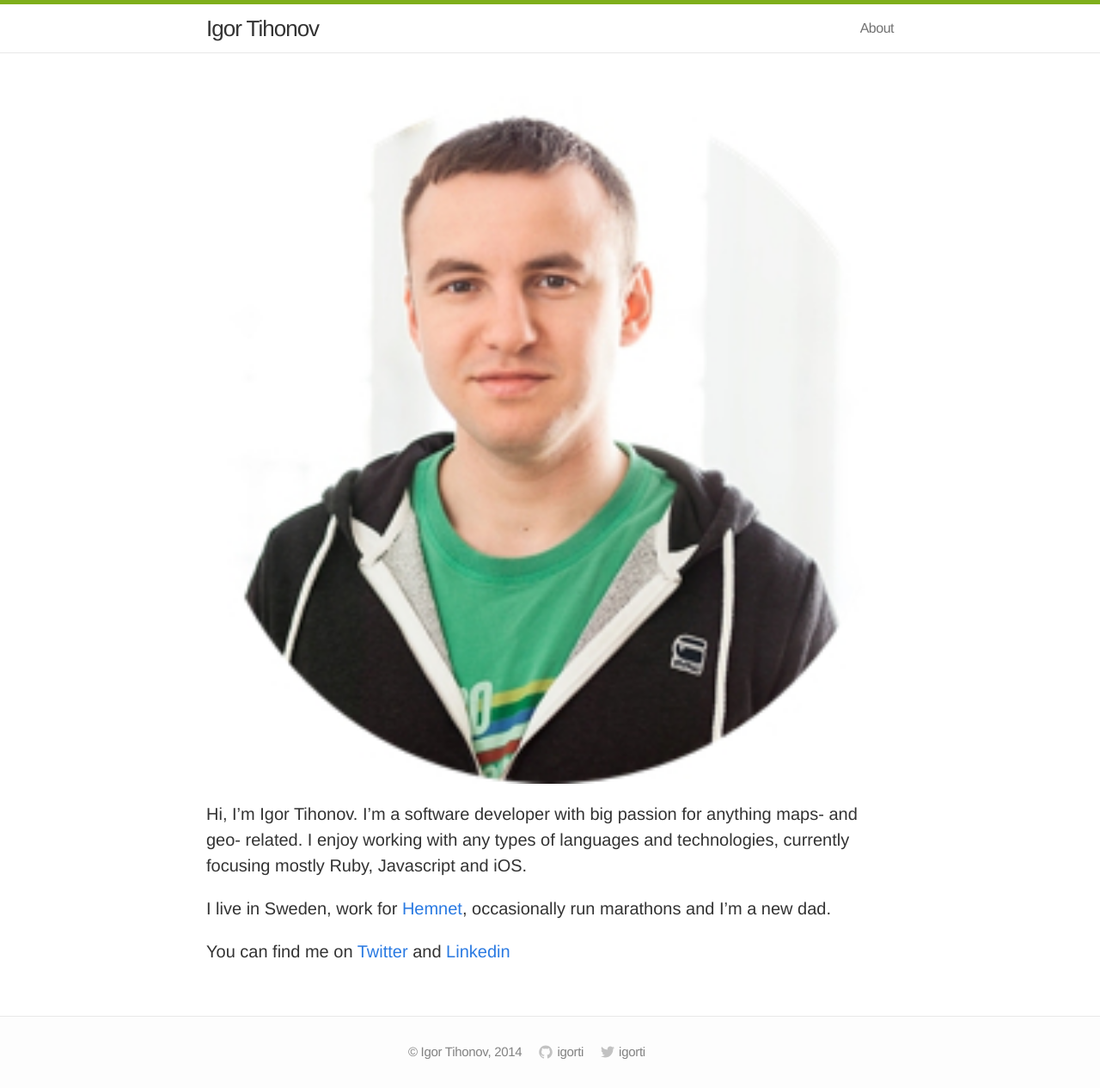
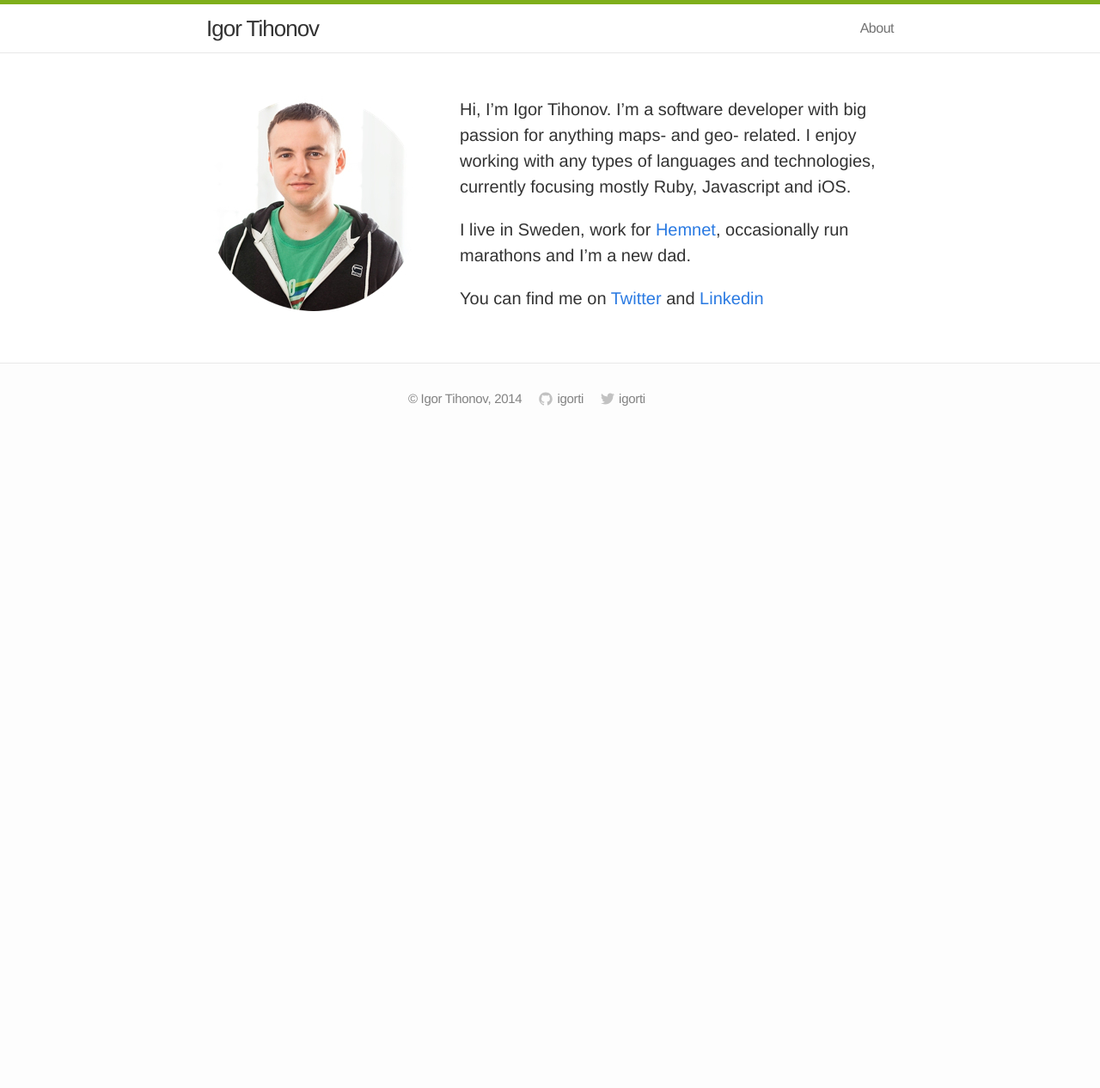
Before and after one commit to igorti/igorti.github.io, a Jekyll site: the page built from about.md, in a window 1280 px wide. Shown: the whole page at 86% size. Built offline with Jekyll 4.4.1, drawn with Linux system fonts in a browser that asks for light colours; after the commit the page ends 900 px from its top, so only the background shows below that.

Commit message:
Set profile image width

```diff
--- a/about.md
+++ b/about.md
@@ -5,7 +5,7 @@ display_name: About
 permalink: /about/
 ---
 
-<img src="/assets/igor.jpg" style="float:left; margin: 0 45px 20px 0;">
+<img src="/assets/igor.jpg" style="float:left; margin: 0 45px 20px 0; width: 250px;">
 
 Hi, I'm Igor Tihonov. I'm a software developer with big passion for anything maps- and geo- related. I enjoy working with any types of languages and technologies, currently focusing mostly Ruby, Javascript and iOS.
 
```
